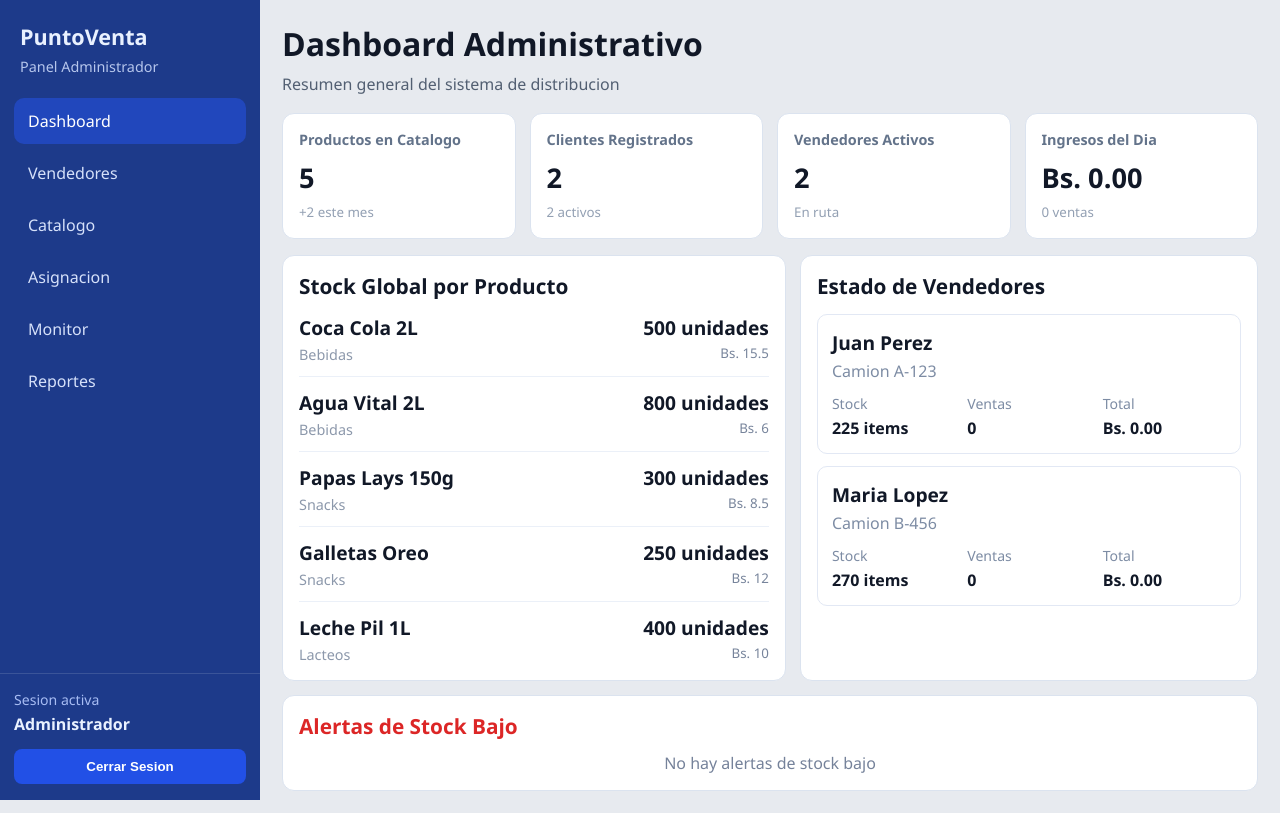
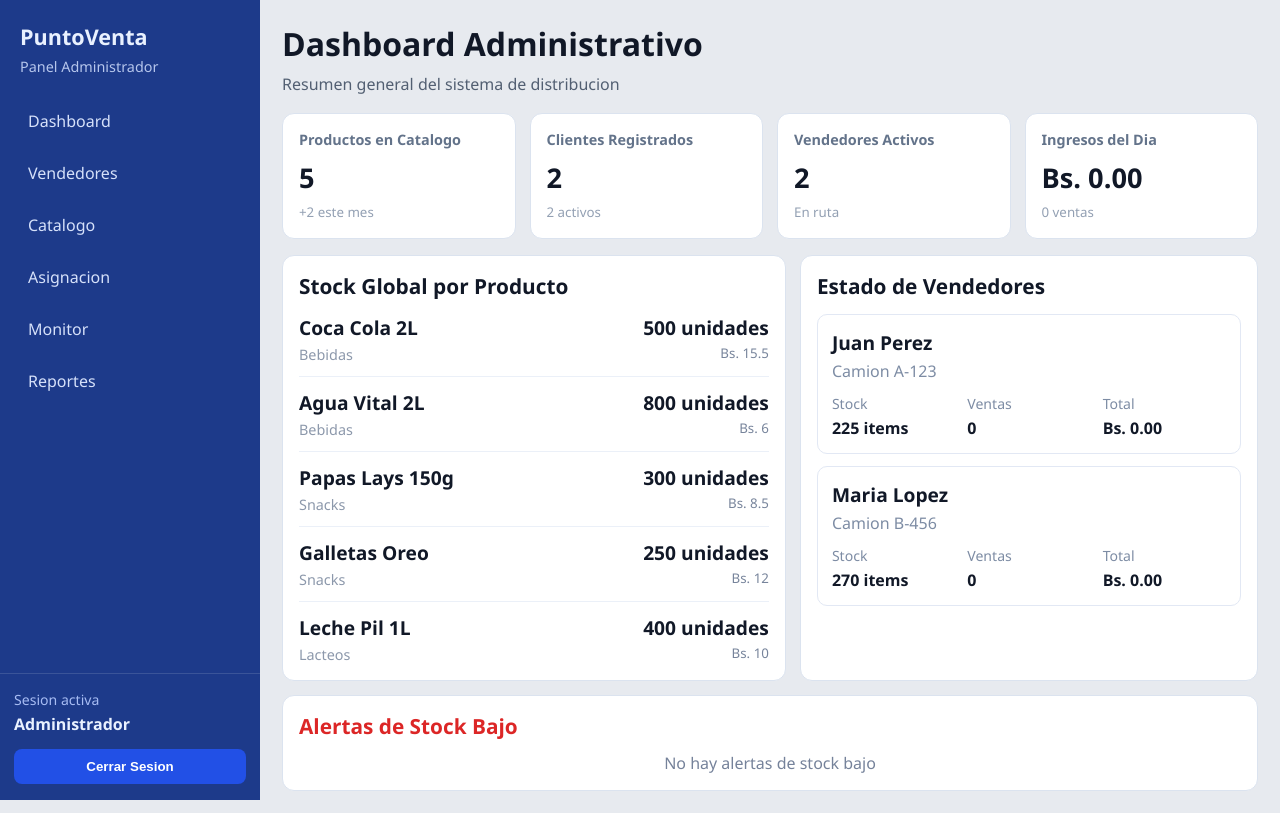
Before and after one commit to MateoDVE/Front-PuntoVenta, an Angular app: page /admin/dashboard in a window 1280 px wide. Built offline with nearby package versions, Linux system fonts and the light colour scheme; sample sign-in values are in the browser's storage.

Commit message:
vista gestion vendedores integrada al navbar pero con dificultades configurando la ruta entre estos.

```diff
--- a/src/app/Pages/gestion-vendedores/gestion-vendedores.html
+++ b/src/app/Pages/gestion-vendedores/gestion-vendedores.html
@@ -1,3 +1,5 @@
+
+
     <section class="page">
 
       <header class="page-header">
--- a/src/app/Pages/gestion-vendedores/gestion-vendedores.ts
+++ b/src/app/Pages/gestion-vendedores/gestion-vendedores.ts
@@ -1,6 +1,6 @@
 import { Component } from '@angular/core';
 import { CommonModule } from '@angular/common';
-
+import { AdminNavbar } from '../../components/admin-navbar/admin-navbar';
 
 interface Vendedor {
   nombre: string;
@@ -16,7 +16,7 @@ interface Vendedor {
 @Component({
   selector: 'app-gestion-vendedores',
   standalone: true,
-  imports: [CommonModule],
+  imports: [CommonModule, AdminNavbar],
   templateUrl: './gestion-vendedores.html',
   styleUrls: ['./gestion-vendedores.scss']
 })
--- a/src/app/app.ts
+++ b/src/app/app.ts
@@ -1,12 +1,15 @@
 import { Component, signal } from '@angular/core';
 import { RouterOutlet } from '@angular/router';
+import { AdminNavbar } from "./components/admin-navbar/admin-navbar";
 
 @Component({
   selector: 'app-root',
-  imports: [RouterOutlet],
+  standalone: true,
+  imports: [RouterOutlet, AdminNavbar],
   templateUrl: './app.html',
   styleUrl: './app.scss'
 })
 export class App {
   protected readonly title = signal('frontend-puntoventa');
+
 }
--- a/src/app/components/admin-navbar/admin-navbar.html
+++ b/src/app/components/admin-navbar/admin-navbar.html
@@ -7,7 +7,7 @@
   <nav aria-label="Navegacion principal" class="sidebar-nav">
     <ul>
       <li *ngFor="let item of navItems">
-        <a [href]="item.href" [attr.aria-current]="item.current ? 'page' : null">{{ item.label }}</a>
+        <a [routerLink]="item.href">{{ item.label }}</a>
       </li>
     </ul>
   </nav>
--- a/src/app/components/admin-navbar/admin-navbar.ts
+++ b/src/app/components/admin-navbar/admin-navbar.ts
@@ -1,5 +1,6 @@
 import { CommonModule } from '@angular/common';
 import { Component, EventEmitter, Output } from '@angular/core';
+import {  RouterLink } from '@angular/router';
 
 interface AdminNavItem {
   label: string;
@@ -10,20 +11,20 @@ interface AdminNavItem {
 @Component({
   selector: 'app-admin-navbar',
   standalone: true,
-  imports: [CommonModule],
+  imports: [CommonModule, RouterLink],
   templateUrl: './admin-navbar.html',
   styleUrl: './admin-navbar.scss',
 })
 export class AdminNavbar {
   @Output() signOut = new EventEmitter<void>();
 
-  navItems: AdminNavItem[] = [
-    { label: 'Dashboard', href: '#', current: true },
-    { label: 'Vendedores', href: '#' },
-    { label: 'Catalogo', href: '#' },
-    { label: 'Asignacion', href: '#' },
-    { label: 'Monitor', href: '#' },
-    { label: 'Reportes', href: '#' },
+   navItems: AdminNavItem[] = [
+    { label: 'Dashboard', href: '/admin/dashboard' },
+    { label: 'Vendedores', href: 'admin/gestion-vendedores' },
+    { label: 'Catalogo', href: '/admin/catalogo' },
+    { label: 'Asignacion', href: '/admin/asignacion' },
+    { label: 'Monitor', href: '/admin/monitor' },
+    { label: 'Reportes', href: '/admin/reportes' },
   ];
 
   onSignOut(): void {
```
Also changed, not shown: src/app/app.routes.ts (+8 -2 lines). Lines whose indentation alone changed are shown as unchanged.
